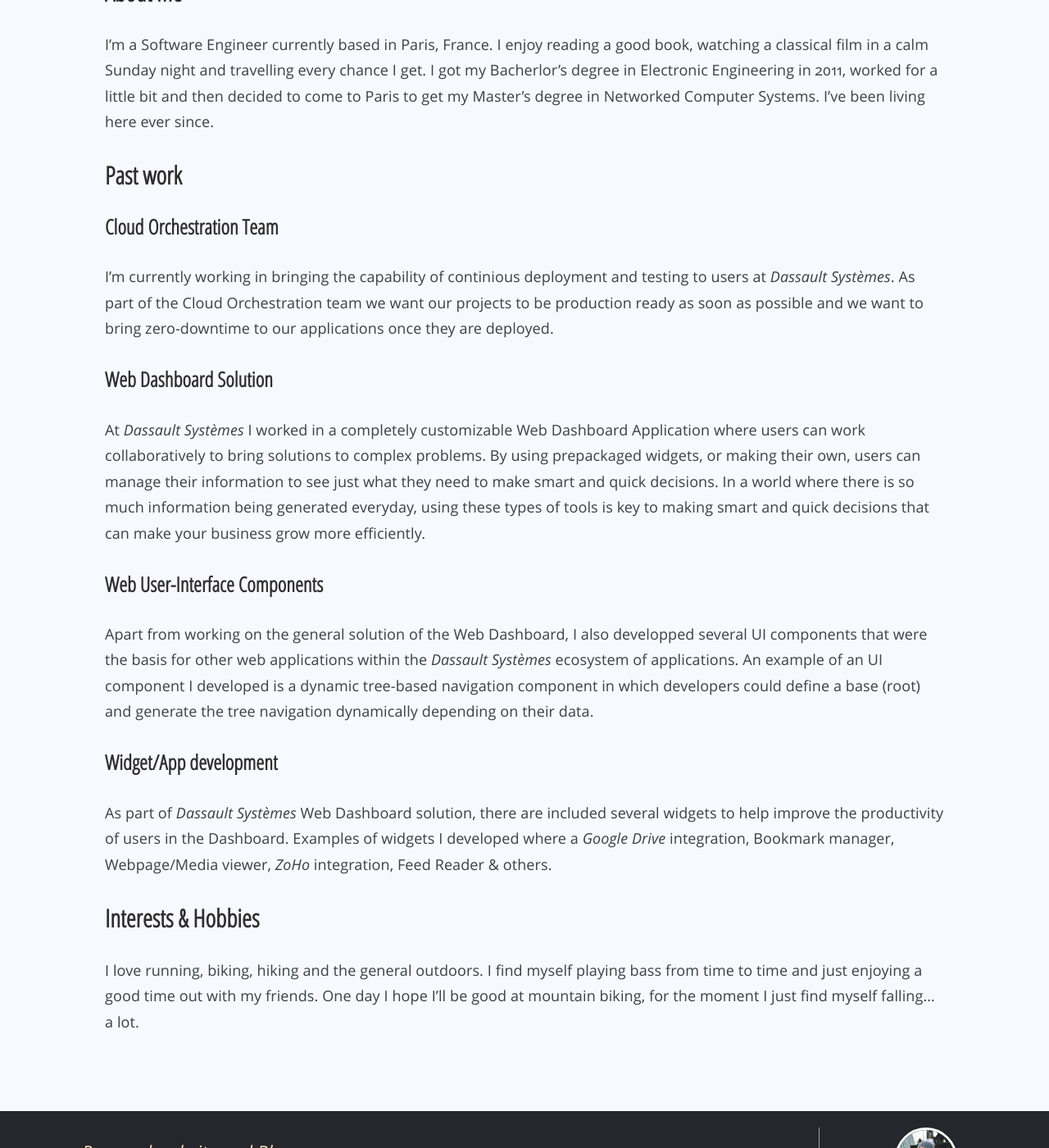
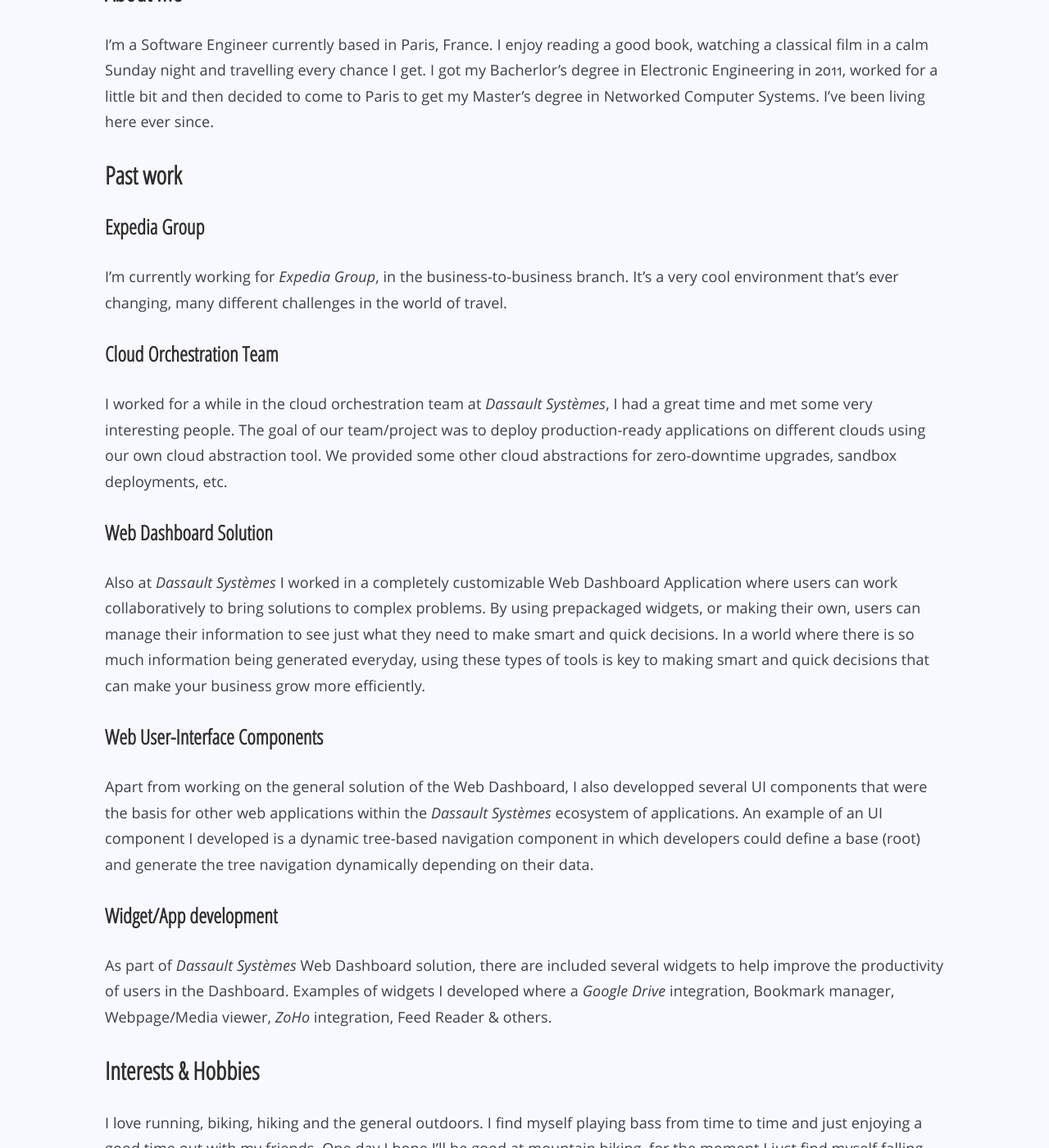
Before and after one commit to vinniehg/irvinhg.github.io, a Jekyll site: the page built from about.md, in a window 1280 px wide and 1400 px high, scrolled down 928 px. Shown: the whole window at 82% size. Built offline with Jekyll 4.4.1, drawn with Linux system fonts in a browser that asks for light colours; some of the changed text lies outside the part shown.

Commit message:
Update about (#4)
* Updating dependencies

* Updating about page, year in config & readme

```diff
--- a/_config.yml
+++ b/_config.yml
@@ -8,12 +8,12 @@
 language: 'en-us'
 description: >
   Personal website and Blog
-url: 'http://herrirvin.com'
+url: 'https://herrirvin.com'
 twitter_username: irvinhg
 google_analytics: TODO
 baseurl: ""
 show_dir_listing: false
-year: 2018
+year: 2019
 permalink: "/blog/:year-:title"
 
 # Tags : Using 'jekyll-catgenerator' plugin in _plugins folder
@@ -45,7 +45,7 @@
 
 # Gems & other
 
-gems: [jekyll-paginate]
+plugins: [jekyll-paginate]
 
 exclude:
   - README.md
--- a/about.md
+++ b/about.md
@@ -7,18 +7,25 @@
 
 ### About me ###
 <p></p>
+
 I'm a Software Engineer currently based in Paris, France. I enjoy reading a good book, watching a classical film in a calm Sunday night and travelling every chance I get. I got my Bacherlor's degree in Electronic Engineering in 2011, worked for a little bit and then decided to come to Paris to get my Master's degree in Networked Computer Systems. I've been living here ever since.
 
 ### Past work ###
 <p></p>
 
+#### Expedia Group ####
+<p></p>
+
+I'm currently working for *Expedia Group*, in the business-to-business branch. It's a very cool environment that's ever changing, many different challenges in the world of travel.
+
 #### Cloud Orchestration Team ####
 <p></p>
-I'm currently working in bringing the capability of continious deployment and testing to users at *Dassault Systèmes*. As part of the Cloud Orchestration team we want our projects to be production ready as soon as possible and we want to bring zero-downtime to our applications once they are deployed.
+
+I worked for a while in the cloud orchestration team at *Dassault Systèmes*, I had a great time and met some very interesting people. The goal of our team/project was to deploy production-ready applications on different clouds using our own cloud abstraction tool. We provided some other cloud abstractions for zero-downtime upgrades, sandbox deployments, etc.
 
 #### Web Dashboard Solution ####
 <p></p>
-At *Dassault Systèmes* I worked in a completely customizable Web Dashboard Application where users can work collaboratively to bring solutions to complex problems. By using prepackaged widgets, or making their own, users can manage their information to see just what they need to make smart and quick decisions. In a world where there is so much information being generated everyday, using these types of tools is key to making smart and quick decisions that can make your business grow more efficiently.
+Also at *Dassault Systèmes* I worked in a completely customizable Web Dashboard Application where users can work collaboratively to bring solutions to complex problems. By using prepackaged widgets, or making their own, users can manage their information to see just what they need to make smart and quick decisions. In a world where there is so much information being generated everyday, using these types of tools is key to making smart and quick decisions that can make your business grow more efficiently.
 
 #### Web User-Interface Components ####
 <p></p>
```
Also changed, not shown: README.md.
